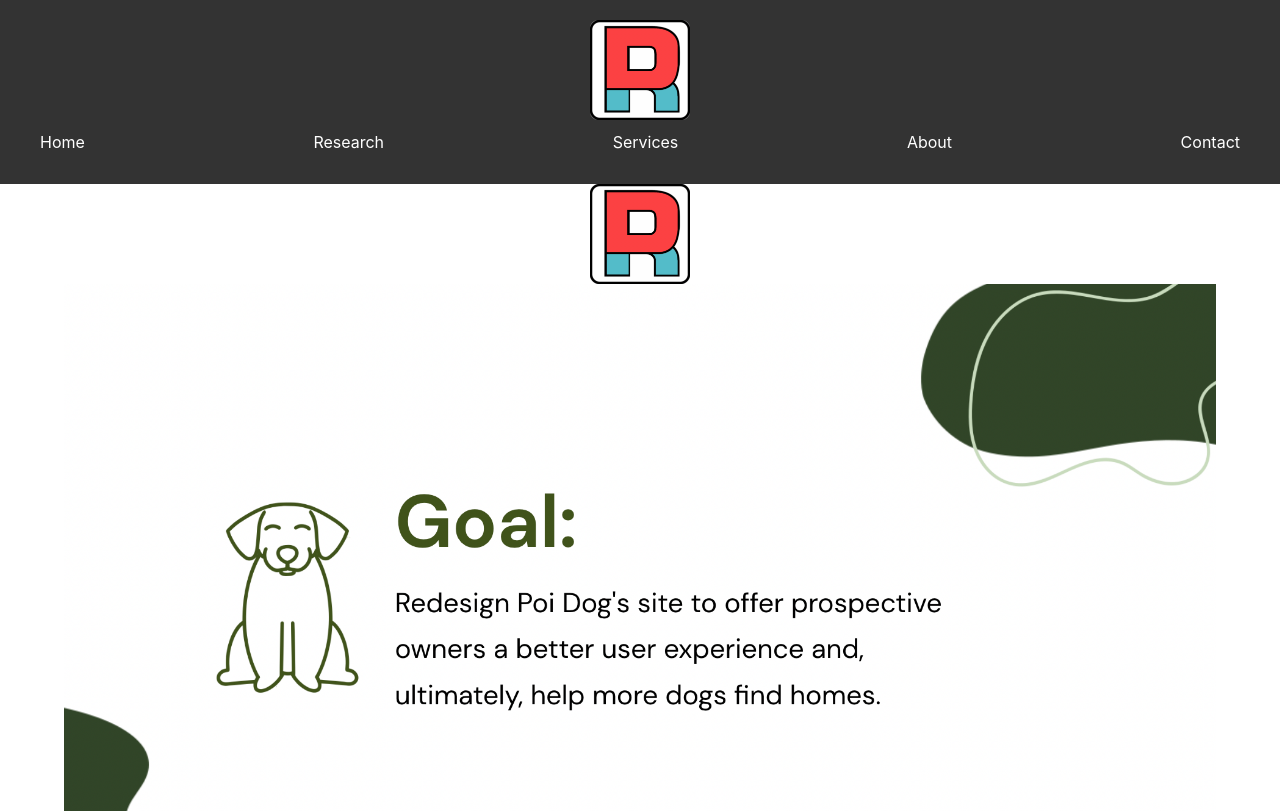
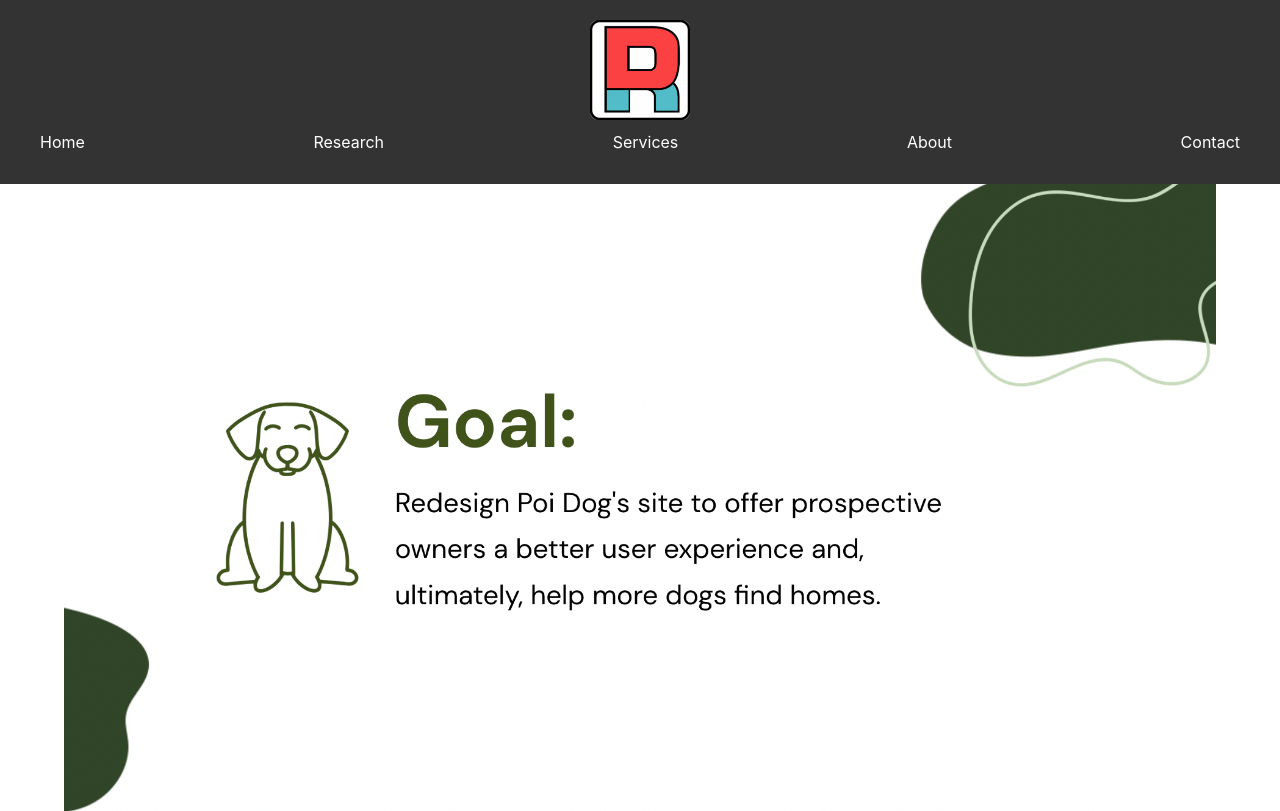
Before and after one commit to drew19191/UX_UI_HW_20., a plain HTML site: page research.html in a window 1280 px wide. Shown: the top 811 px of the page. Drawn offline with nearby package versions, Linux system fonts and the light colour scheme.

Commit message:
Update research.html

```diff
--- a/research.html
+++ b/research.html
@@ -35,7 +35,6 @@
         </div>
 
       </header>
-    <div style="text-align: center;"><img src="images/logo.png" width="100" height="100"></div>
     <div style="text-align: center;"><img src="images/1.png" width="90%" height="auto"></div>
     <div style="text-align: center;"><img src="images/2.png" width="90%" height="auto"></div>
     <div style="text-align: center;"><img src="images/3.png" width="90%" height="auto"></div>
```
